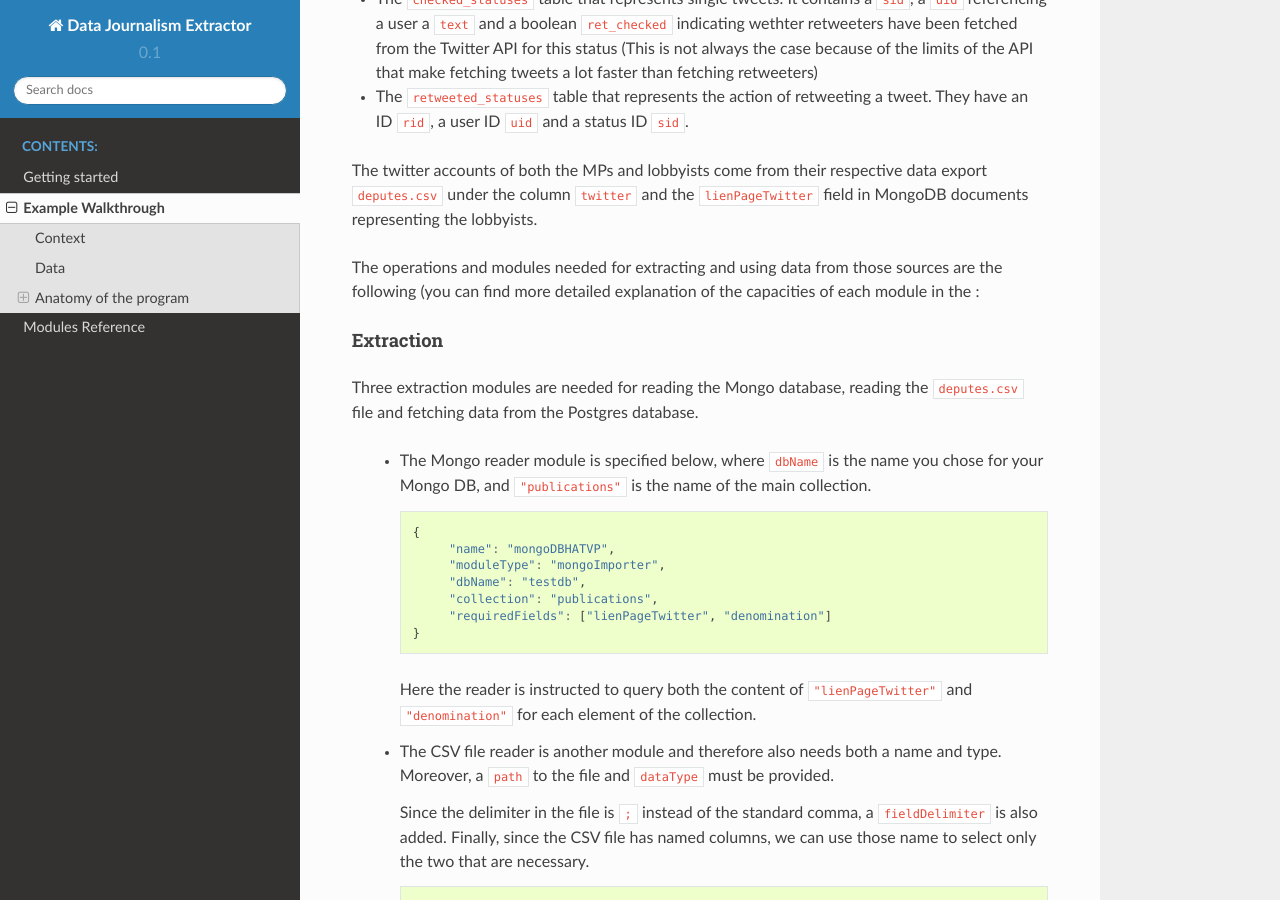
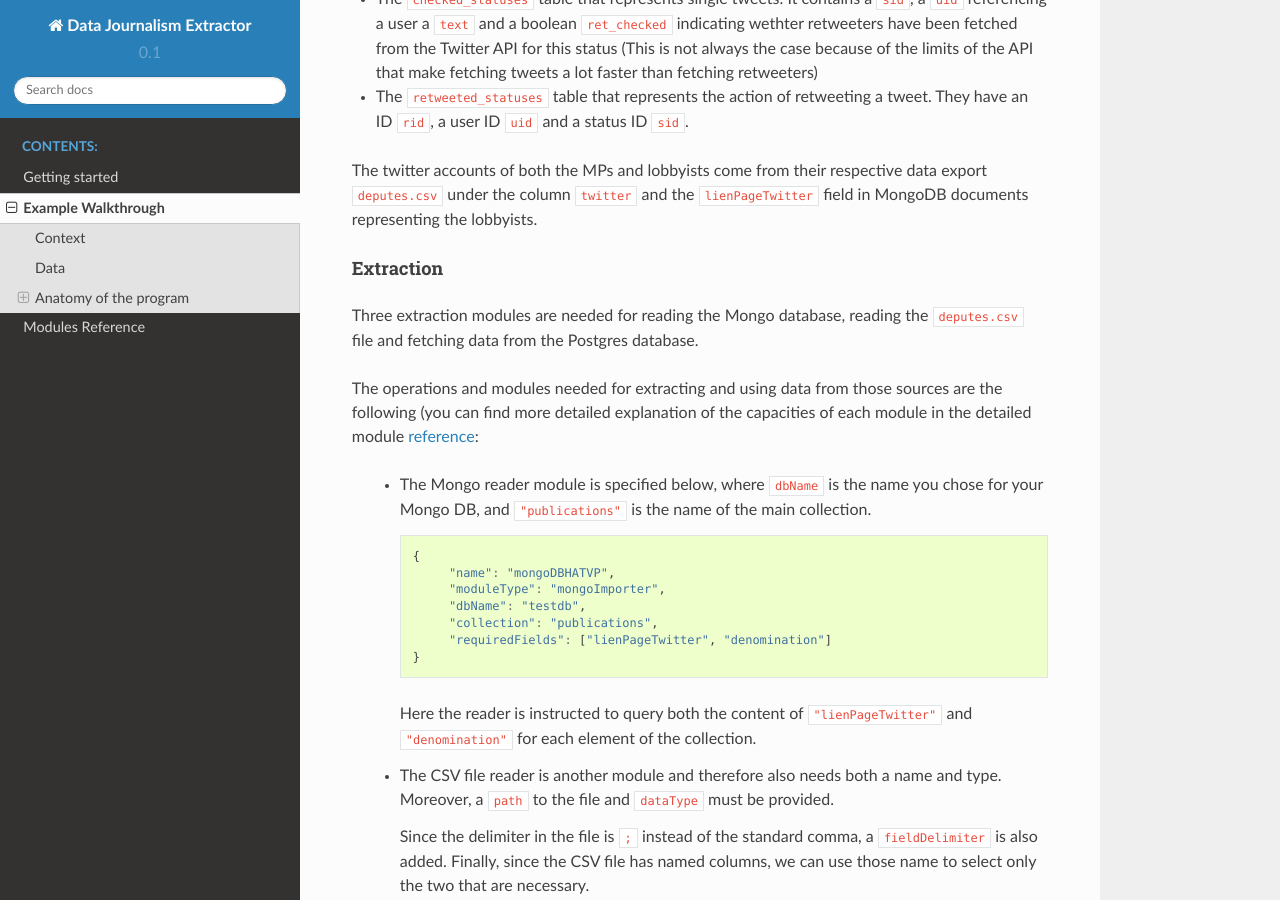
Before and after one commit to hugcis/data_journalism_extractor, a Sphinx documentation site: the page built from python/docs/example-walkthrough.rst, in a window 1280 px wide and 900 px high, scrolled down 1255 px. Built offline with Sphinx 7.4.7 and the Read the Docs theme 2.0.0, drawn with Linux system fonts in a browser that asks for light colours.

```diff
--- a/python/docs/example-walkthrough.rst
+++ b/python/docs/example-walkthrough.rst
@@ -70,15 +70,16 @@ The twitter accounts of both the MPs and lobbyists come from their respective da
 ``deputes.csv`` under the column ``twitter`` and the ``lienPageTwitter`` field in
 MongoDB documents representing the lobbyists.
 
-The operations and modules needed for extracting and using data from those sources are
-the following (you can find more detailed explanation of the capacities of each module
-in the :
 
 Extraction
 ##########
 
 Three extraction modules are needed for reading the Mongo database, reading the ``deputes.csv``
 file and fetching data from the Postgres database.
+
+The operations and modules needed for extracting and using data from those sources are
+the following (you can find more detailed explanation of the capacities of each module
+in the detailed module :doc:`reference <../modules>`:
 
   * The Mongo reader module is specified below, where ``dbName`` is the name you chose for your
     Mongo DB, and ``"publications"`` is the name of the main collection.
--- a/python/docs/getting-started.rst
+++ b/python/docs/getting-started.rst
@@ -148,3 +148,6 @@ You should the be able to see ``out.csv`` in ``~/project`` and the following job
 web interface:
 
 .. image:: images/mini_interface.png
+
+
+A more thorough introduction to this software can be found a :doc:`this link <../example-walkthrough>`
```
Also changed, not shown: 1 other file.
